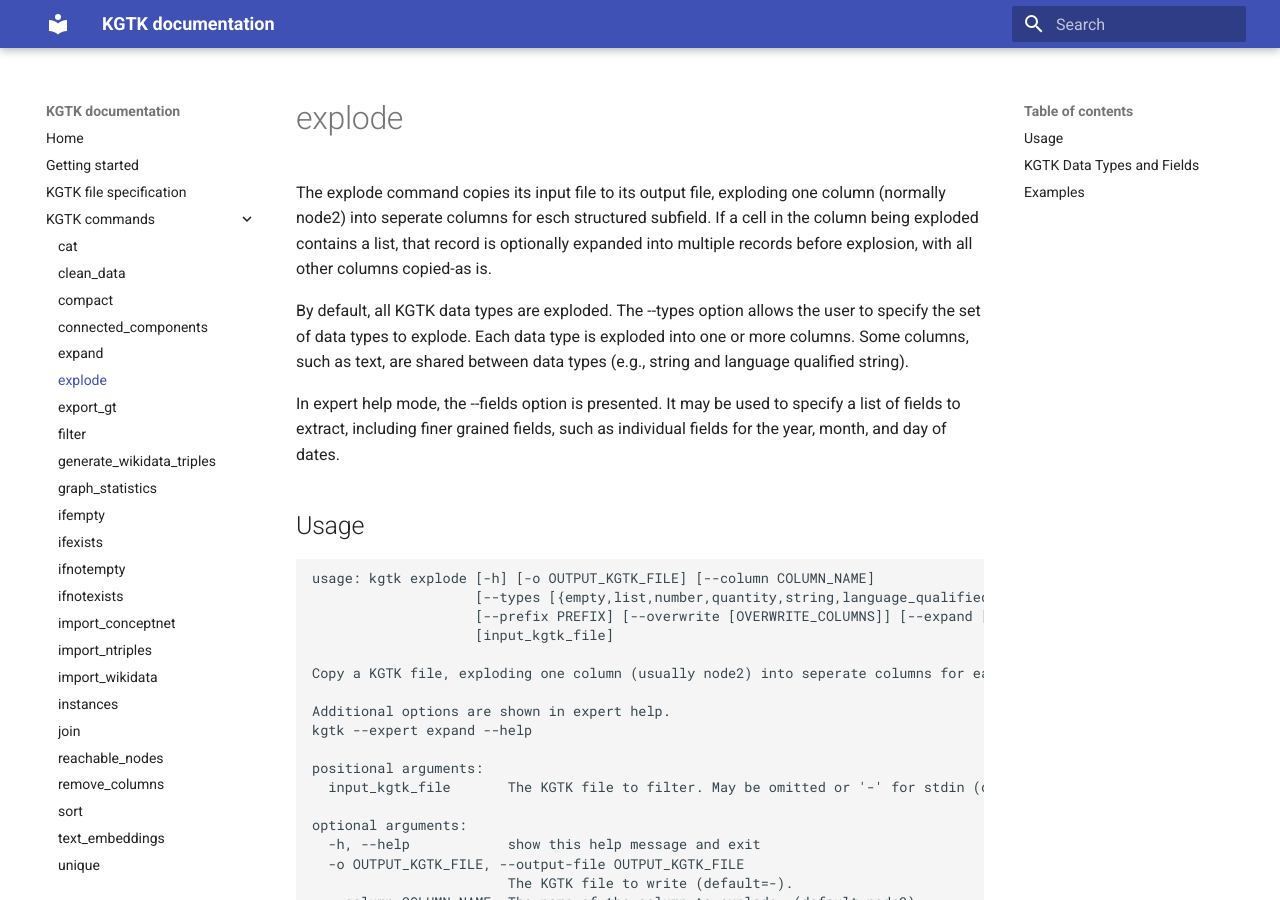
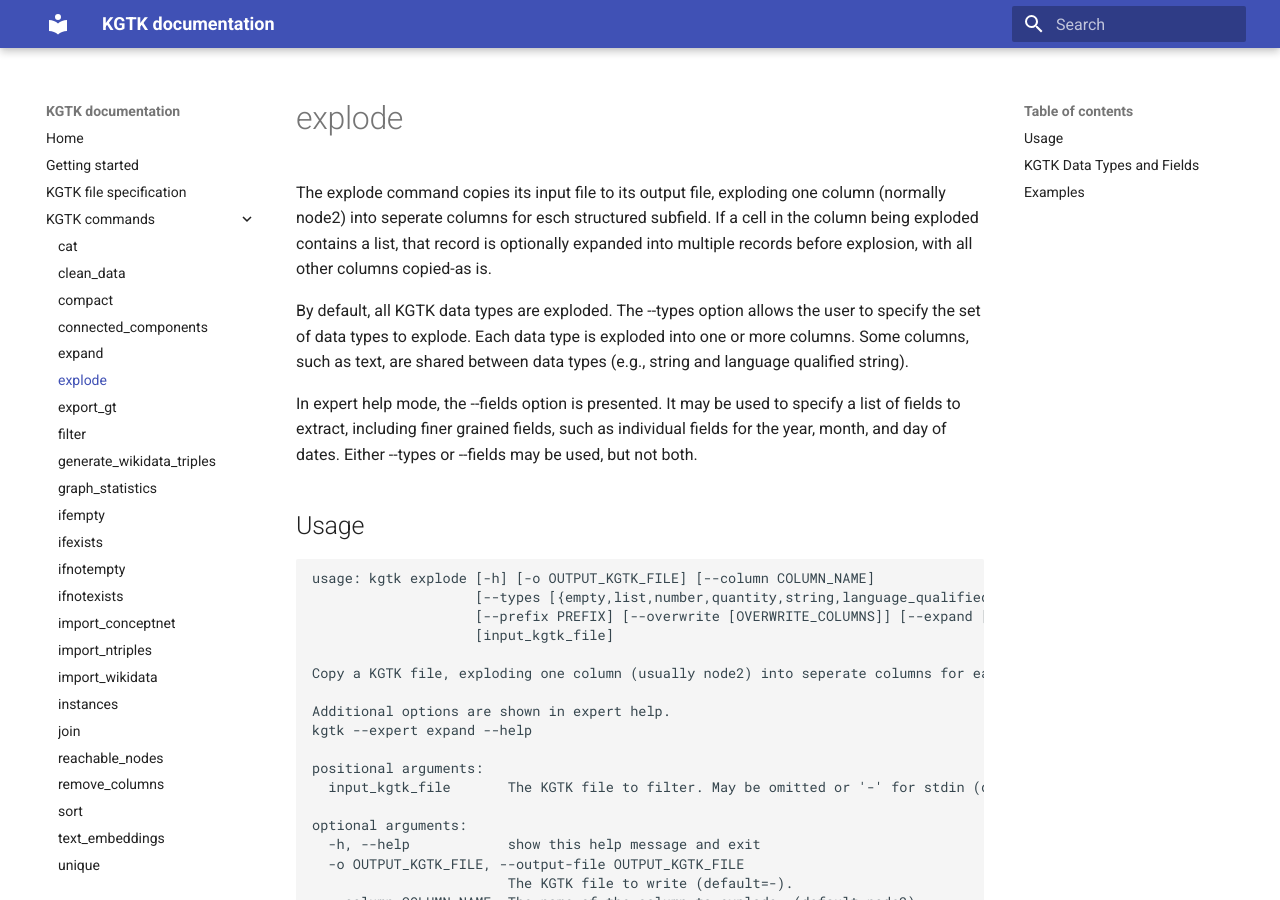
Before and after one commit to usc-isi-i2/kgtk, an MkDocs documentation site: the page built from docs/explode.md, in a window 1280 px wide and 900 px high. Built offline with MkDocs 1.6.1 and Material for MkDocs 9.7.7, drawn with Linux system fonts in a browser that asks for light colours.

Commit message:
Update the documentation on kgtk explode.

```diff
--- a/docs/explode.md
+++ b/docs/explode.md
@@ -11,7 +11,8 @@ data types (e.g., string and language qualified string).
 
 In expert help mode, the --fields option is presented.  It may be used to
 specify a list of fields to extract, including finer grained fields, such
-as individual fields for the year, month, and day of dates.
+as individual fields for the year, month, and day of dates.  Either --types
+or --fields may be used, but not both.
 
 ## Usage
 
```
